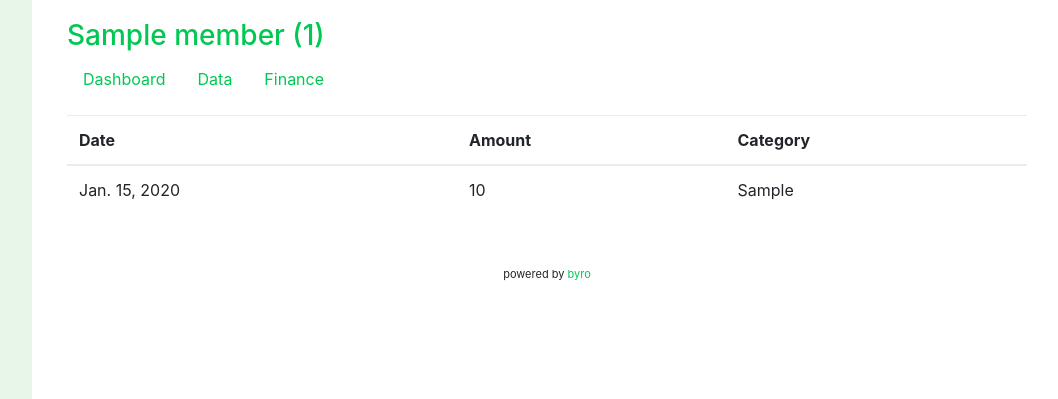
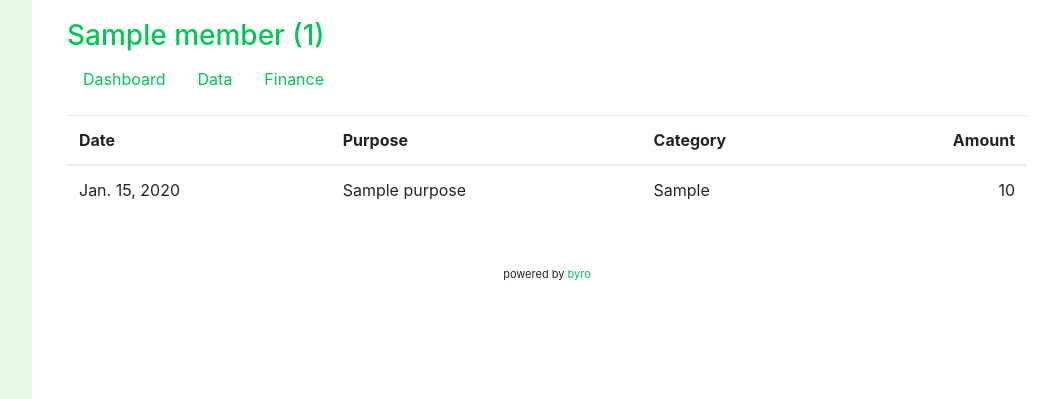
Before and after one commit to byro/byro, a Django app: template src/byro/office/templates/office/member/finance.html in a window 1280 px wide. Shown: the part 56-455 px from the top of the page, without its empty margins (218-1276 px from the left). Run offline with Django 3.2, Linux system fonts and the light colour scheme; the template is opened without the code that fills it: most values are stand-ins (such as "Sample title", 1, 10 or a date in 2020); style sheets or scripts are compiled from the project's sources; some libraries are stand-ins or nearby versions.

Commit message:
[office] Make members view even more usable

```diff
--- a/src/byro/office/templates/office/member/finance.html
+++ b/src/byro/office/templates/office/member/finance.html
@@ -7,16 +7,18 @@
     <thead>
         <tr>
             <th>{% trans "Date" %}</th>
-            <th>{% trans "Amount" %}</th>
+            <th>{% trans "Purpose" %}</th>
             <th>{% trans "Category" %}</th>
+            <th class="text-md-right">{% trans "Amount" %}</th>
         </tr>
     </thead>
     <tbody>
         {% for transaction in transactions %}
             <tr class="transaction {% if not transaction.real_transaction %}unmatched{% endif %}">
                 <td>{{ transaction.value_datetime.date }}</td>
-                <td>{{ transaction.amount }}</td>
+                <td>{{ transaction.real_transaction.purpose }}</td>
                 <td>{{ transaction.destination_account.get_account_category_display }}</td>
+                <td class="text-md-right">{{ transaction.amount }}</td>
             </tr>
         {% endfor %}
     </tbody>
--- a/src/byro/office/views/members.py
+++ b/src/byro/office/views/members.py
@@ -20,7 +20,7 @@ class MemberListView(ListView):
     paginate_by = 50
 
     def get_queryset(self):
-        return Member.objects.filter(memberships__end__isnull=True).order_by('id')
+        return Member.objects.filter(memberships__end__isnull=True).order_by('-id')
 
 
 class MemberCreateView(FormView):
```
